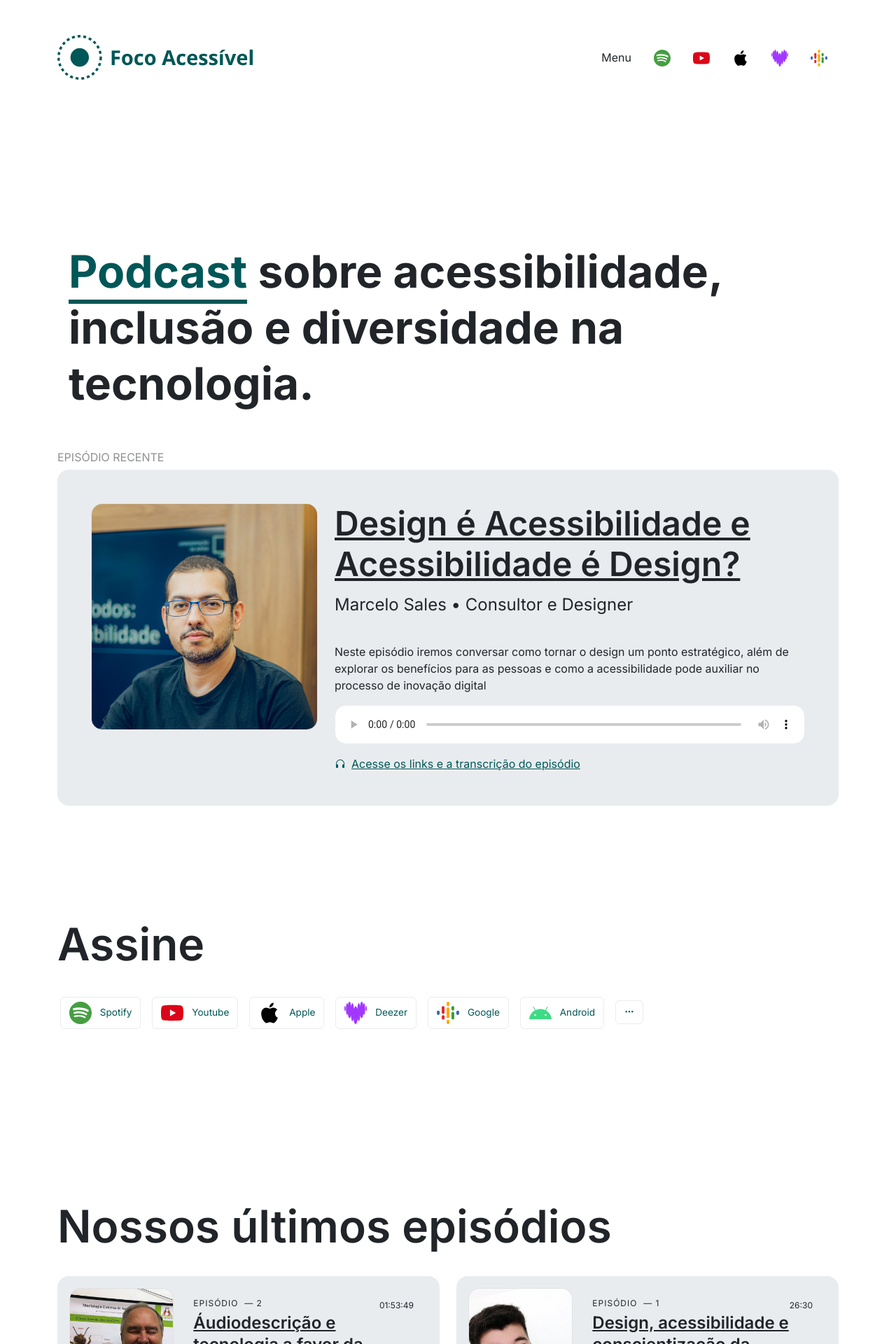
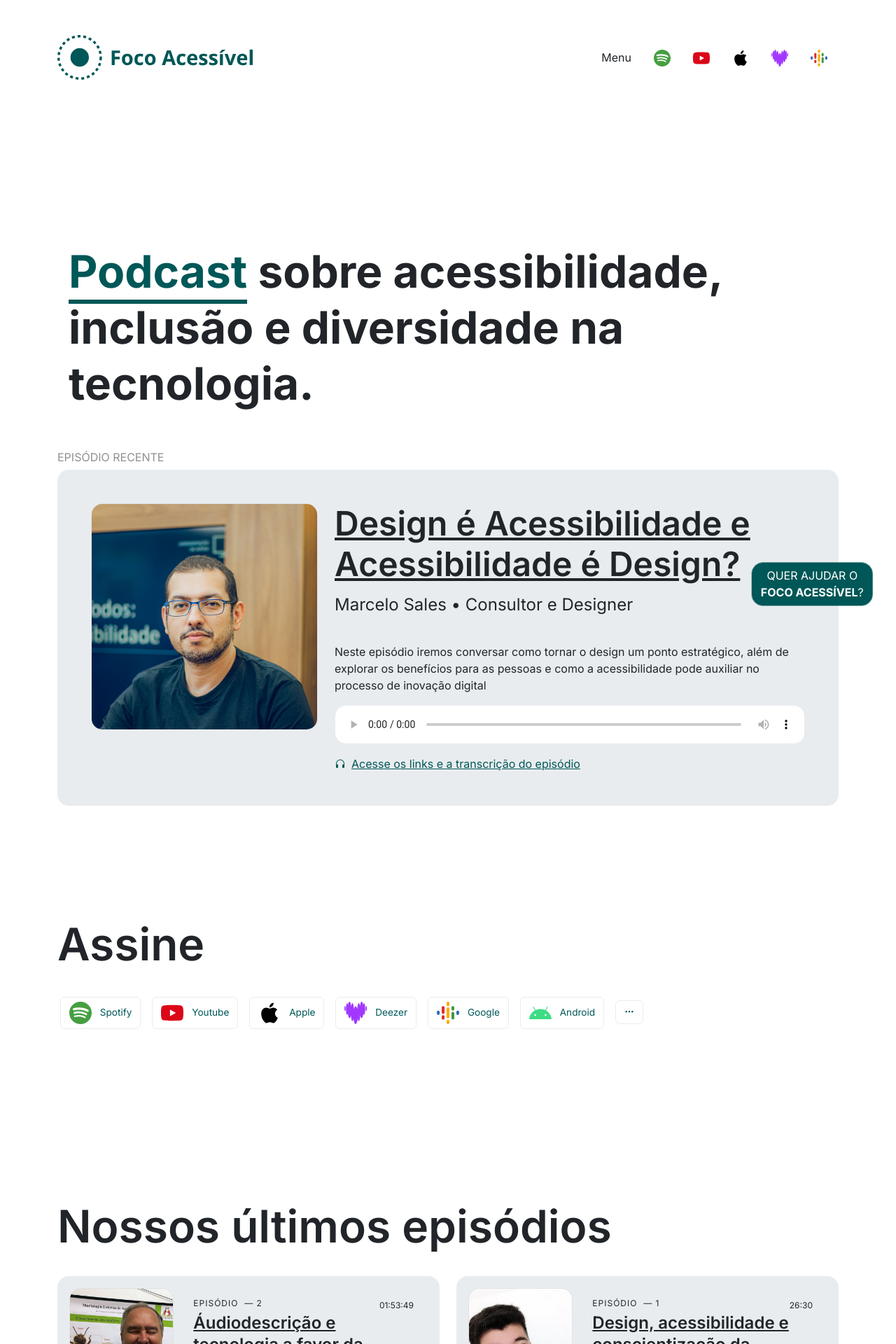
Before and after one commit to focoacessivel/focoacessivel.github.io, a Jekyll site: the page built from index.html, in a window 1280 px wide. Shown: the top 1920 px of the page at 70% size. Built offline with Jekyll 4.4.1, drawn with Linux system fonts in a browser that asks for light colours; nearby versions of some CDN libraries; comment, search, counter and statistics services are not loaded.

Commit message:
botão de suporte!

```diff
--- /dev/null
+++ b/_includes/support.html
@@ -0,0 +1,68 @@
+<button type="button" data-bs-toggle="modal" data-bs-target="#support" class="text-decoration-none text-white btn-support btn btn-primary z-3  text-uppercase">
+    <div class="pulsaDelay">Quer ajudar o<br> <span class="fw-bold">{{site.title}}</span>?</div>
+</button>
+
+<div class="modal fade" data-bs-backdrop="static" id="support" tabindex="-1" aria-labelledby="supportLabel"
+    aria-hidden="true">
+    <div class="modal-dialog modal-dialog-scrollable">
+        <div class="modal-content">
+            <div class="modal-header">
+                <h1 class="modal-title fs-5" id="supportLabel">Formas de ajudar o <span class="fw-bold">{{site.title}}</span></h1>
+                <button type="button" title="Clique para fechar" class="btn-close" data-bs-dismiss="modal" aria-label="Close"></button>
+            </div>
+            <div class="modal-body px-0">
+                <p class="px-3">Existem várias maneiras de ajudar o podcast a se manter firme e forte! Todas as doações são usadas para pagar nosso editor, comprar equipamentos e manter os serviços necessários para manter o podcast no ar.</p>
+                <p class="px-3 pb-4"><strong>Cada ajuda é super importante e faz toda a diferença</strong></p>
+                <div class="accordion accordion-flush" id="accordionSupport">
+                    <div class="accordion-item">
+                        <h2 class="accordion-header">
+                            <button class="accordion-button collapsed" type="button" data-bs-toggle="collapse" data-bs-target="#collapseOne" aria-expanded="false" aria-controls="collapseOne">Transferência via pix</button>
+                        </h2>
+                        <div id="collapseOne" class="accordion-collapse collapse" data-bs-parent="#accordionSupport">
+                            <div class="accordion-body">
+                                <p>Para ajudar o podcast, basta <a href="https://nubank.com.br/cobrar/2p5k/65d0e131-9703-47c2-bce0-169d918ffb12" target="_blank"><strong>acessar o link</strong></a> e transferir qualquer quantia. Ao fazer isso, você será redirecionado para uma nova aba com o QR code do Nubank!</p>
+                                <p>Caso você não consigar acessar o link, abaixo disponibilizamos a chave-aleatória para transferência e o QR code.</p>
+                                <p><strong>Chave-aleatória</strong> <br> Clique em cima da chave-aleatória abaixo e cole no seu aplicativo de banco.</p>
+                                <div class="mt-3 col-12 rounded-1 p-2 bg-secondary text-truncate text-white">00020126580014BR.GOV.BCB.PIX01365686d2d5-4e24-4920-8053-38b20e86c4835204000053039865802BR5925Wagner Beethoven Martins 6009SAO PAULO62140510PxOUyNMvCp630494F1</div>
+                                <strong class="mt-4 d-block">QR Code</strong>
+                                <img style="width: 350px; height: auto" class="d-block img-fluid mx-auto" src="{{site.url}}/img/qrcode-nubank.png" alt="Aponte a sua camera para ler o QR Code">
+                            </div>
+                        </div>
+                    </div>
+                    <div class="accordion-item">
+                        <h2 class="accordion-header">
+                            <button class="accordion-button collapsed" type="button" data-bs-toggle="collapse" data-bs-target="#collapseTwo" aria-expanded="false" aria-controls="collapseTwo"> Transferência via "Buy me a coffee" </button>
+                        </h2>
+                        <div id="collapseTwo" class="accordion-collapse collapse" data-bs-parent="#accordionSupport">
+                            <div class="accordion-body">
+                                <p>Por meio da plataforma Buy me a Coffee, você pode contribuir com o podcast em dólares americanos! Basta clicar no botão abaixo para abrir uma nova aba e fazer a sua contribuição.</p>
+                                <script type="text/javascript" src="https://cdnjs.buymeacoffee.com/1.0.0/button.prod.min.js" data-name="bmc-button" data-slug="focoacessivel" data-color="#FFDD00" data-emoji="🫂" data-font="Inter" data-text="Buy me a coffe" data-outline-color="#000000" data-font-color="#000000" data-coffee-color="#ffffff"></script>
+                            </div>
+                        </div>
+                    </div>
+                    <div class="accordion-item">
+                        <h2 class="accordion-header">
+                            <button class="accordion-button collapsed" type="button" data-bs-toggle="collapse" data-bs-target="#collapseThree" aria-expanded="false" aria-controls="collapseThree">
+                                Não tenho dinheiro, mas gostaria de apoiar!
+                            </button>
+                        </h2>
+                        <div id="collapseThree" class="accordion-collapse collapse" data-bs-parent="#accordionSupport">
+                            <div class="accordion-body">
+                                <p>Que legal que você quer apoiar de alguma forma! Existem outras maneiras de ajudar além de contribuições financeiras.</p>
+                                <p>Você pode compartilhar os episódios do podcast com seus amigos e nas redes sociais, deixar comentários positivos e avaliações nas plataformas de podcast, e até mesmo enviar sugestões de temas ou convidados.</p>
+                                <p>Cada forma de apoio é muito valiosa e ajuda o podcast a crescer!</p>
+                            </div>
+                        </div>
+                    </div>
+                </div>
+
+
+
+            </div>
+            <div class="modal-footer border-0">
+                <button type="button" title="Clique para fechar" class="btn btn-outline-secondary"
+                    data-bs-dismiss="modal">Fechar</button>
+            </div>
+        </div>
+    </div>
+</div>
--- a/_layouts/default.html
+++ b/_layouts/default.html
@@ -170,6 +170,7 @@ layout: compress
       </div>
 
     </footer>
+    {% include support.html %}
 
     <script src="https://cdn.jsdelivr.net/npm/bootstrap@5.3.0-alpha1/dist/js/bootstrap.bundle.min.js"
       integrity="sha384-w76AqPfDkMBDXo30jS1Sgez6pr3x5MlQ1ZAGC+nuZB+EYdgRZgiwxhTBTkF7CXvN"
--- a/_layouts/episode.html
+++ b/_layouts/episode.html
@@ -50,7 +50,6 @@ layout: default
     <div class="article-tabs-content tab-content">
 
       {{ content }}
-
       {% include comments.html %}
     </div>
   </div>
--- a/main.css
+++ b/main.css
@@ -740,3 +740,52 @@ a.social-icon-x {
   display: block;
   margin: 2rem auto;
 }
+
+.btn-support {
+  position: fixed;
+  right: 1rem;
+  bottom: 1rem;
+  transform: translate(-10%, -30%);
+
+}
+
+.btn-support:before,
+.btn-support:after {
+
+  content: '';
+  display: block;
+  position: absolute;
+  border-radius: var(--bs-btn-border-radius);
+  border: 1px solid #005757;
+  left: -0.5rem;
+  right: -0.5rem;
+  bottom: -0.5rem;
+  top: -0.5rem;
+  animation: animate 1.5s linear infinite;
+  opacity: 0;
+  backface-visibility: hidden;
+  z-index: -1;
+}
+
+.pulsaDelay:after {
+  animation-delay: '.5' s;
+}
+
+@keyframes animate {
+
+
+  0% {
+      transform: scale(0.5);
+      opacity: 0;
+  }
+
+  50% {
+      opacity: 1;
+  }
+
+  100% {
+      transform: scale(1.1);
+      opacity: 0;
+  }
+
+}
```
Also changed, not shown: img/qrcode-nubank.png (added).
